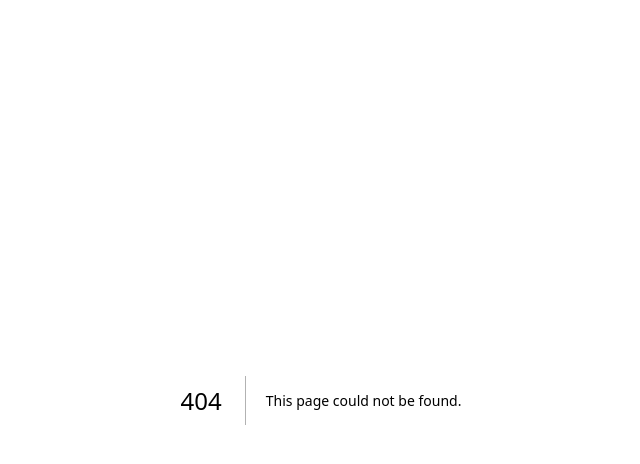
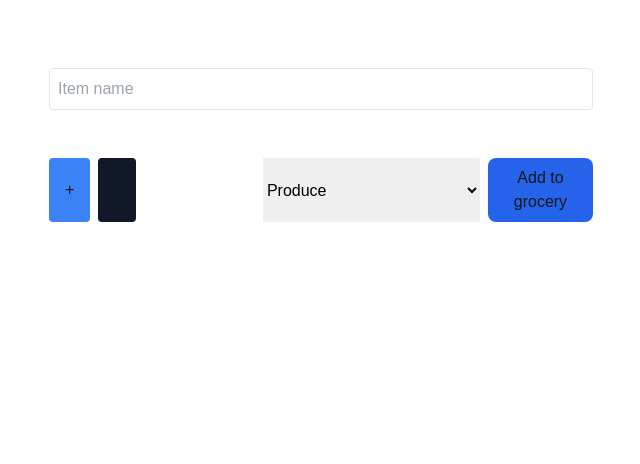
Before and after one commit to PhilippeMallari/cprg306-assignments, a Next.js app: page /week-5 in a window 1280 px wide. Before the commit this address had no page. Shown: the top 464 px of the page, without its empty margins (319-959 px from the left). Built offline with nearby package versions, Linux system fonts and the light colour scheme.

Commit message:
added into main page.js for rendering on browser

```diff
--- /dev/null
+++ b/app/week-5/page.js
@@ -0,0 +1,16 @@
+// import Counter from "./counter"
+// import Activity from "./activity"
+import NewItem from "./new-item"
+import ControlledComponent from "./controlled-component"
+
+export default function Page() {
+    return <main>
+        <h1 className="text-center text-white">
+            Start of Week 5
+        </h1>
+        {/* <Counter /> */}
+        {/* <Activity /> */}
+        <NewItem />
+        {/* <ControlledComponent /> */}
+    </main>
+}
```
